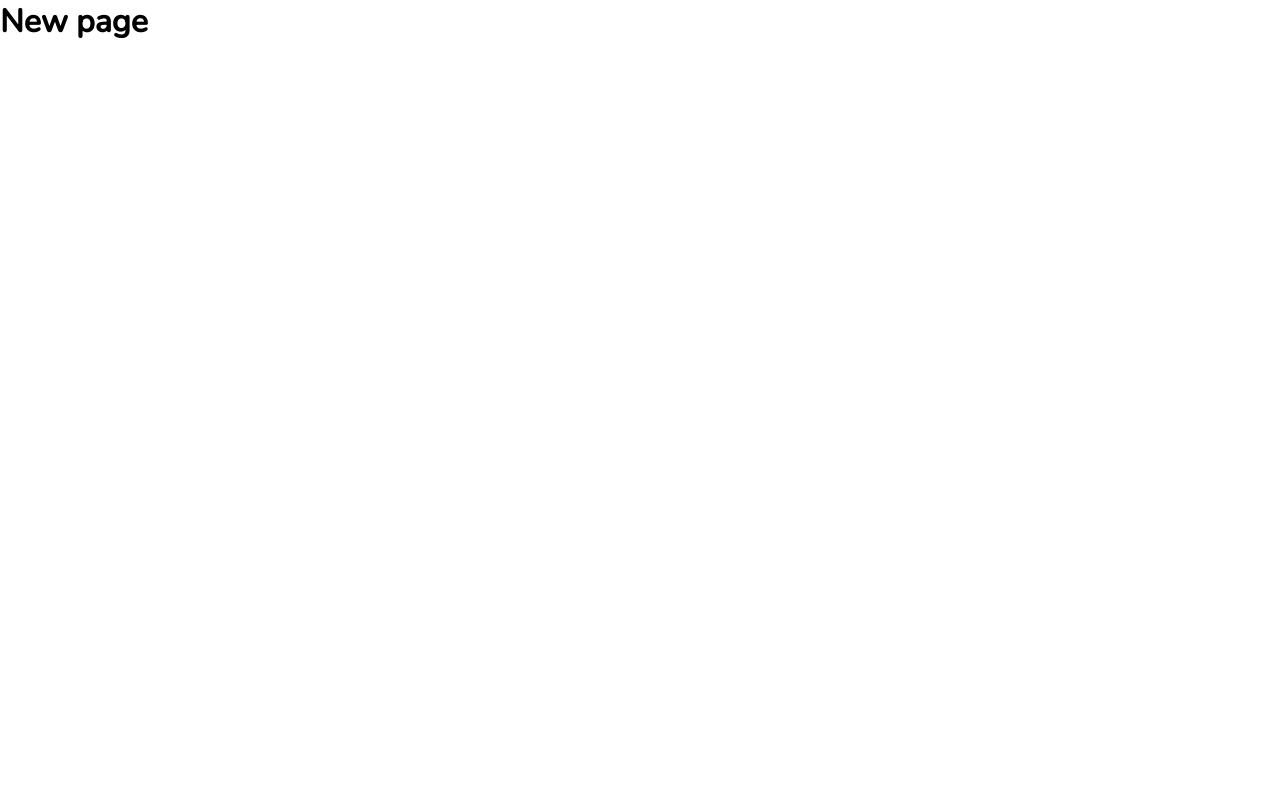
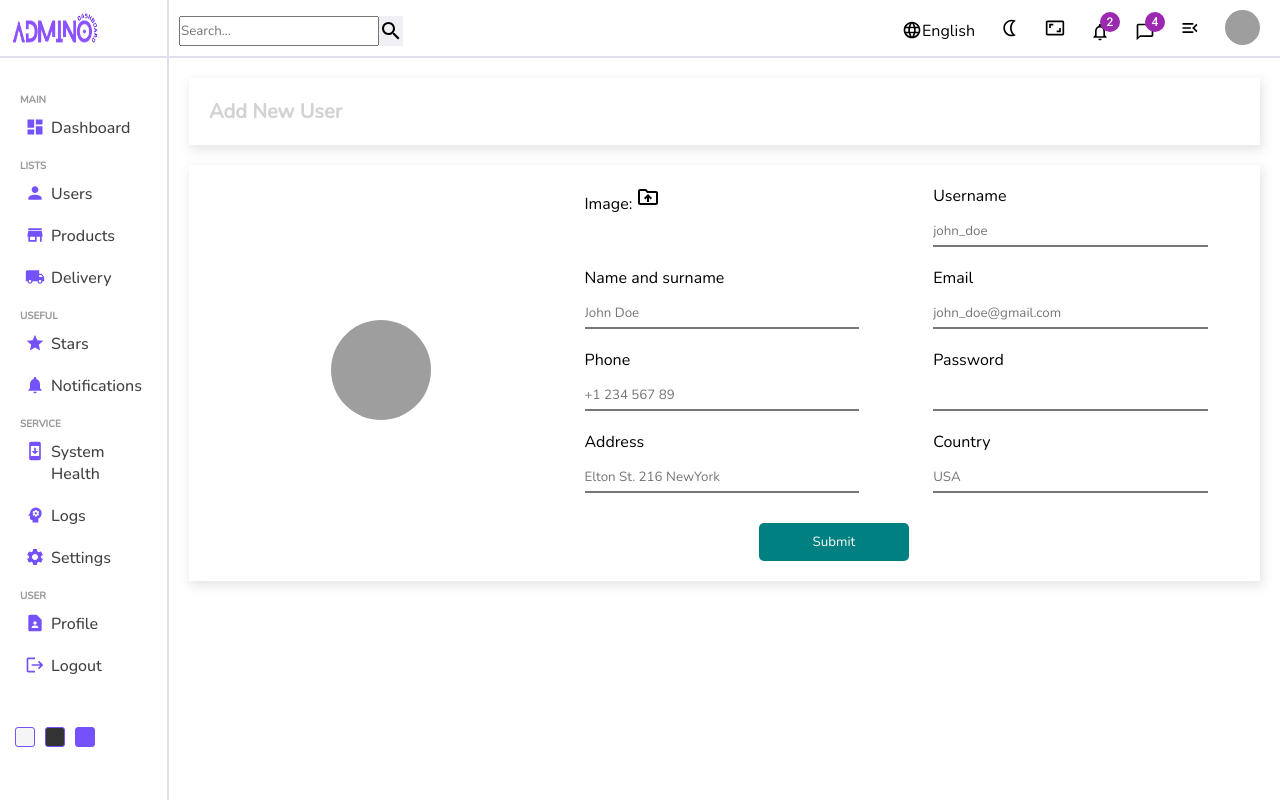
Before and after one commit to Mostak-Ahamed-Nishat/Admino-React-Admin-Dashboard, a React (Create React App) app: page /users/new in a window 1280 px wide. Built offline with nearby package versions, Linux system fonts and the light colour scheme; grey boxes are pictures that could not be loaded.

Commit message:
new user page & new product page added

```diff
--- a/src/App.js
+++ b/src/App.js
@@ -4,6 +4,7 @@ import Newpage from "./pages/newpage/Newpage";
 import SinglePage from "./pages/singlepage/SinglePage";
 import Login from "./pages/login/Login";
 import { BrowserRouter, Routes, Route } from "react-router-dom";
+import { productInputs, userInputs } from "./data/formSource";
 
 function App() {
   return (
@@ -16,12 +17,20 @@ function App() {
             <Route path="users">
               <Route index element={<List />} />
               <Route path=":userId" element={<SinglePage />} />
-              <Route path="new" element={<Newpage />} />
+              <Route
+                path="new"
+                element={<Newpage inputs={userInputs} title="Add New User" />}
+              />
             </Route>
             <Route path="products">
               <Route index element={<List />} />
               <Route path=":productId" element={<SinglePage />} />
-              <Route path="new" element={<Newpage />} />
+              <Route
+                path="new"
+                element={
+                  <Newpage inputs={productInputs} title="Add New Product" />
+                }
+              />
             </Route>
           </Route>
         </Routes>
--- a/src/components/navbar/Navbar.js
+++ b/src/components/navbar/Navbar.js
@@ -6,8 +6,8 @@ import {
   NightlightOutlined,
   AspectRatio,
   NotificationsOutlined,
-  ChatBubbleOutlined,
   MenuOpenOutlined,
+  ChatBubbleOutline,
 } from "@mui/icons-material";
 import { Badge } from "@mui/material";
 
@@ -38,7 +38,7 @@ function Navbar() {
           </div>
           <div className="item">
             <Badge badgeContent={4} color="secondary">
-              <ChatBubbleOutlined className="icon" />
+              <ChatBubbleOutline className="icon" />
             </Badge>
           </div>
           <div className="item">
--- /dev/null
+++ b/src/data/formSource.js
@@ -0,0 +1,76 @@
+export const userInputs = [
+  {
+    id: 1,
+    label: "Username",
+    type: "text",
+    placeholder: "john_doe",
+  },
+  {
+    id: 2,
+    label: "Name and surname",
+    type: "text",
+    placeholder: "John Doe",
+  },
+  {
+    id: 3,
+    label: "Email",
+    type: "mail",
+    placeholder: "john_doe@gmail.com",
+  },
+  {
+    id: 4,
+    label: "Phone",
+    type: "text",
+    placeholder: "+1 234 567 89",
+  },
+  {
+    id: 5,
+    label: "Password",
+    type: "password",
+  },
+  {
+    id: 6,
+    label: "Address",
+    type: "text",
+    placeholder: "Elton St. 216 NewYork",
+  },
+  {
+    id: 7,
+    label: "Country",
+    type: "text",
+    placeholder: "USA",
+  },
+];
+
+export const productInputs = [
+  {
+    id: 1,
+    label: "Title",
+    type: "text",
+    placeholder: "Apple Macbook Pro",
+  },
+  {
+    id: 2,
+    label: "Description",
+    type: "text",
+    placeholder: "Description",
+  },
+  {
+    id: 3,
+    label: "Category",
+    type: "text",
+    placeholder: "Computers",
+  },
+  {
+    id: 4,
+    label: "Price",
+    type: "text",
+    placeholder: "100",
+  },
+  {
+    id: 5,
+    label: "Stock",
+    type: "text",
+    placeholder: "in stock",
+  },
+];
--- a/src/pages/list/List.js
+++ b/src/pages/list/List.js
@@ -3,6 +3,7 @@ import Datatable from "../../components/dataTable/Datatable";
 import Navbar from "../../components/navbar/Navbar";
 import Sidebar from "../../components/sidebar/Sidebar";
 import "../../sass/list.scss";
+
 function List() {
   return (
     <div className="list">
--- a/src/pages/newpage/Newpage.js
+++ b/src/pages/newpage/Newpage.js
@@ -1,9 +1,52 @@
+import { DriveFolderUploadOutlined } from "@mui/icons-material";
 import React from "react";
+import Navbar from "../../components/navbar/Navbar";
+import Sidebar from "../../components/sidebar/Sidebar";
+import "../../sass/newpage.scss";
+function Newpage({ inputs, title }) {
+  return (
+    <div className="new">
+      <Sidebar />
+      <div className="newContainer">
+        <Navbar />
+        <div className="topNew">
+          <h1>{title}</h1>
+        </div>
+        <div className="bottomNew">
+          <div className="left">
+            <img
+              src="https://icon-library.com/images/no-image-icon/no-image-icon-0.jpg"
+              alt="No img"
+              className="userImg"
+            />
+          </div>
+          <div className="right">
+            <form action="" method>
+              <div className="formInput">
+                <label htmlFor="file">
+                  Image: <DriveFolderUploadOutlined className="icon" />
+                </label>
+                <input type="file" id="file" style={{ display: "none" }} />
+              </div>
+              {/* <div className="formInput">
+                <label>First Name</label>
+                <input type="text" placeholder="mostak_ahamed" />
+              </div> */}
 
-function Newpage() {
-  return (
-    <div>
-      <h1>New page</h1>
+              {inputs.map((input) => (
+                <div className="formInput">
+                  <label>{input.label}</label>
+                  <input type={input.text} placeholder={input.placeholder} />
+                </div>
+              ))}
+
+              <div className="formInput">
+                <button className="submitButton">Submit</button>
+              </div>
+            </form>
+          </div>
+        </div>
+      </div>
     </div>
   );
 }
--- a/src/pages/singlepage/SinglePage.js
+++ b/src/pages/singlepage/SinglePage.js
@@ -48,7 +48,6 @@ function SinglePage() {
         </div>
         <div className="bottom">
           <h1 className="title">Last Transition</h1>
-
           <TableList />
         </div>
       </div>
--- a/src/sass/newpage.scss
+++ b/src/sass/newpage.scss
@@ -0,0 +1,83 @@
+.new {
+  display: flex;
+  width: 100%;
+
+  .newContainer {
+    flex: 8;
+  }
+
+  .topNew,
+  .bottomNew {
+    -webkit-box-shadow: 2px 4px 10px 1px rgba(0, 0, 0, 0.47);
+    box-shadow: 2px 4px 10px 1px rgba(201, 201, 201, 0.47);
+    padding: 20px;
+    margin: 20px;
+    display: flex;
+
+    h1 {
+      color: lightgray;
+      font-size: 20px;
+    }
+
+    .userImg {
+      width: 100px;
+      height: 100px;
+      border-radius: 50%;
+      object-fit: cover;
+    }
+
+    .left {
+      flex: 1;
+      text-align: center;
+      align-self: center;
+    }
+
+    .right {
+      flex: 2;
+
+      form {
+        display: flex;
+        flex-wrap: wrap;
+        justify-content: space-around;
+
+        gap: 10px;
+
+        .formInput {
+          width: 40%;
+
+          input {
+            width: 100%;
+            height: 30px;
+            border-top: none;
+            border-left: none;
+            border-right: none;
+            outline: none;
+            margin: 10px 0;
+          }
+
+          .submitButton {
+            width: 150px;
+            padding: 10px;
+            border: none;
+            background-color: teal;
+            color: white;
+            border-radius: 5px;
+            cursor: pointer;
+            margin-top: 10px;
+          }
+        }
+      }
+    }
+  }
+}
+
+// .formInput {
+//   input {
+//     width: 100%;
+//     height: 30px;
+//     border-top: none;
+//     border-left: none;
+//     border-right: none;
+//     outline: none;
+//   }
+// }
--- /dev/null
+++ b/src/sass/product.scss
@@ -0,0 +1 @@
+.product {}
```
Also changed, not shown: src/pages/product/Product.js (added, +19 -0 lines).
